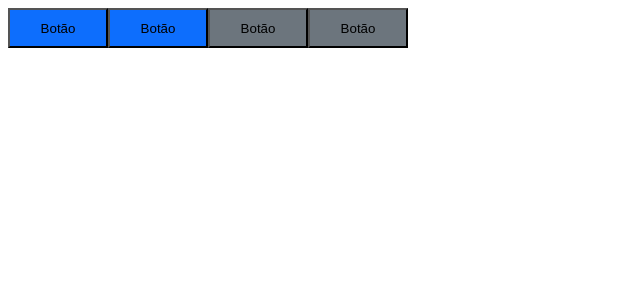
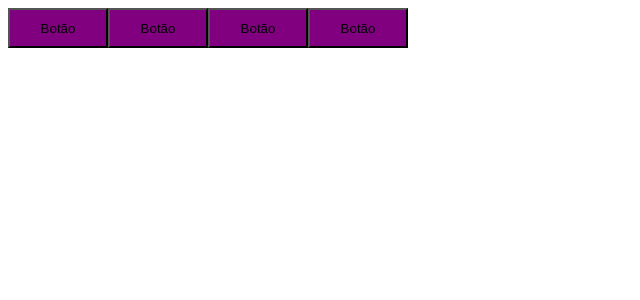
Before and after one commit to eltonleao/ignite-timer, a React (Vite) app: page / in a window 1280 px wide. Shown: the top 300 px of the page, without its empty margins (0-640 px from the left). Built offline with nearby package versions, Linux system fonts and the light colour scheme.

Commit message:
Add styled-components and default theme, update App component and Button component

```diff
--- a/src/App.tsx
+++ b/src/App.tsx
@@ -1,5 +1,15 @@
-import { Home } from "./Home";
+import { ThemeProvider } from "styled-components";
+import { defaultTheme } from "./styles/themes/default";
+
+import { Button } from "./components/Button";
 
 export function App() {
-  return <Home />;
+  return (
+    <ThemeProvider theme={defaultTheme}>
+      <Button variant="primary" />
+      <Button variant="primary" />
+      <Button variant="secondary" />
+      <Button variant="secondary" />
+    </ThemeProvider>
+  );
 }
--- a/src/components/Button.styles.ts
+++ b/src/components/Button.styles.ts
@@ -1,4 +1,4 @@
-import styled, {css} from "styled-components";
+import styled, { css } from "styled-components";
 
 export type ButtonVariant = "primary" | "secondary";
 
@@ -6,19 +6,20 @@
   variant: ButtonVariant;
 }
 
-
-const  buttonVariant = {
+const buttonVariant = {
   primary: "#0d6efd",
   secondary: "#6c757d",
-}
+};
 
 export const ButtonContainer = styled.button<ButtonContainerProps>`
   width: 100px;
   height: 40px;
 
-    ${props => {
+  background-color: ${(props) => props.theme.primary};
+
+  /* ${(props) => {
     return css`
-        background-color: ${buttonVariant[props.variant]}
-        `
-    }}
-`
+      background-color: ${buttonVariant[props.variant]};
+    `;
+  }} */
+`;
--- /dev/null
+++ b/src/styles/themes/default.ts
@@ -0,0 +1,6 @@
+export const defaultTheme = {
+    primary: 'purple',
+    secondary: 'green',
+    error: 'red',
+    success: 'blue',
+}
```
Lines whose indentation alone changed are shown as unchanged.
